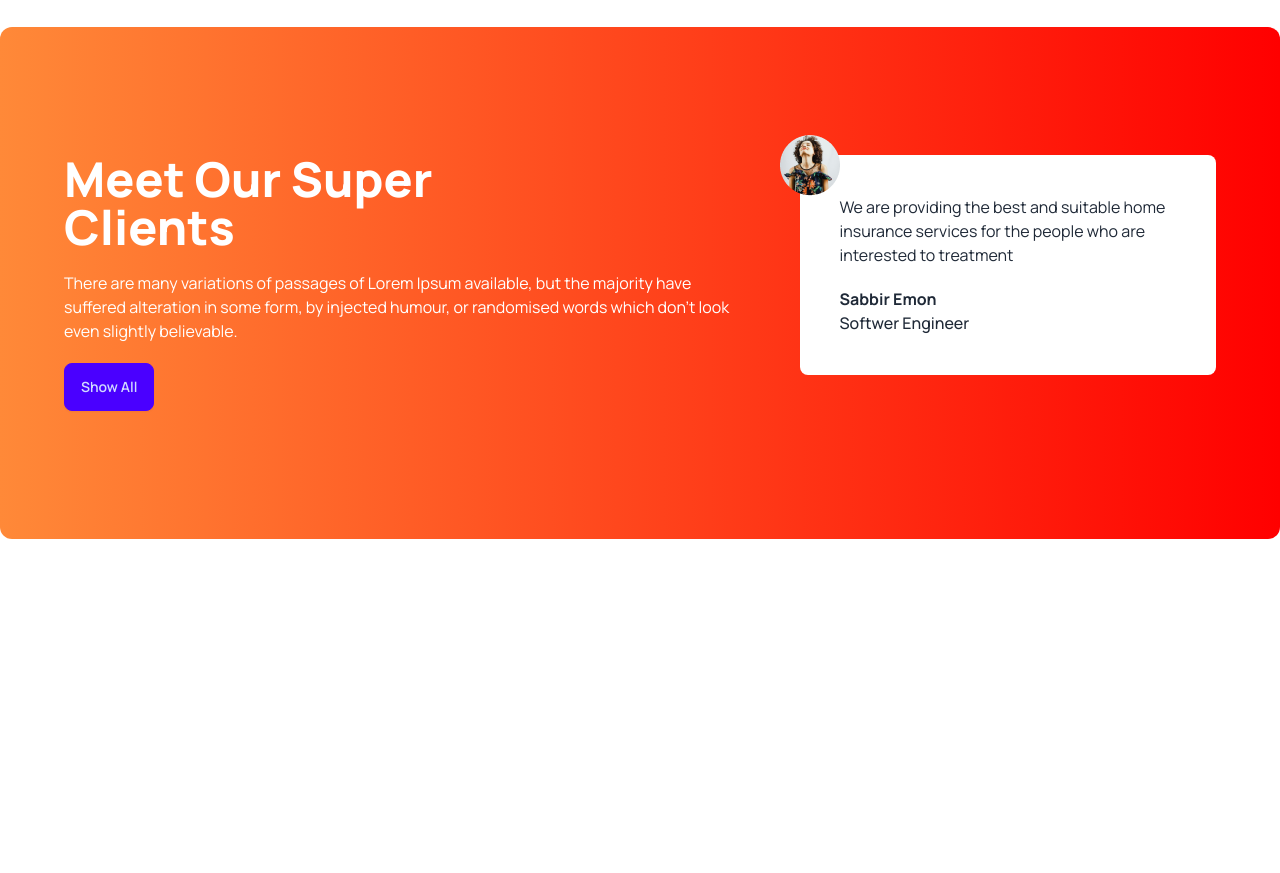
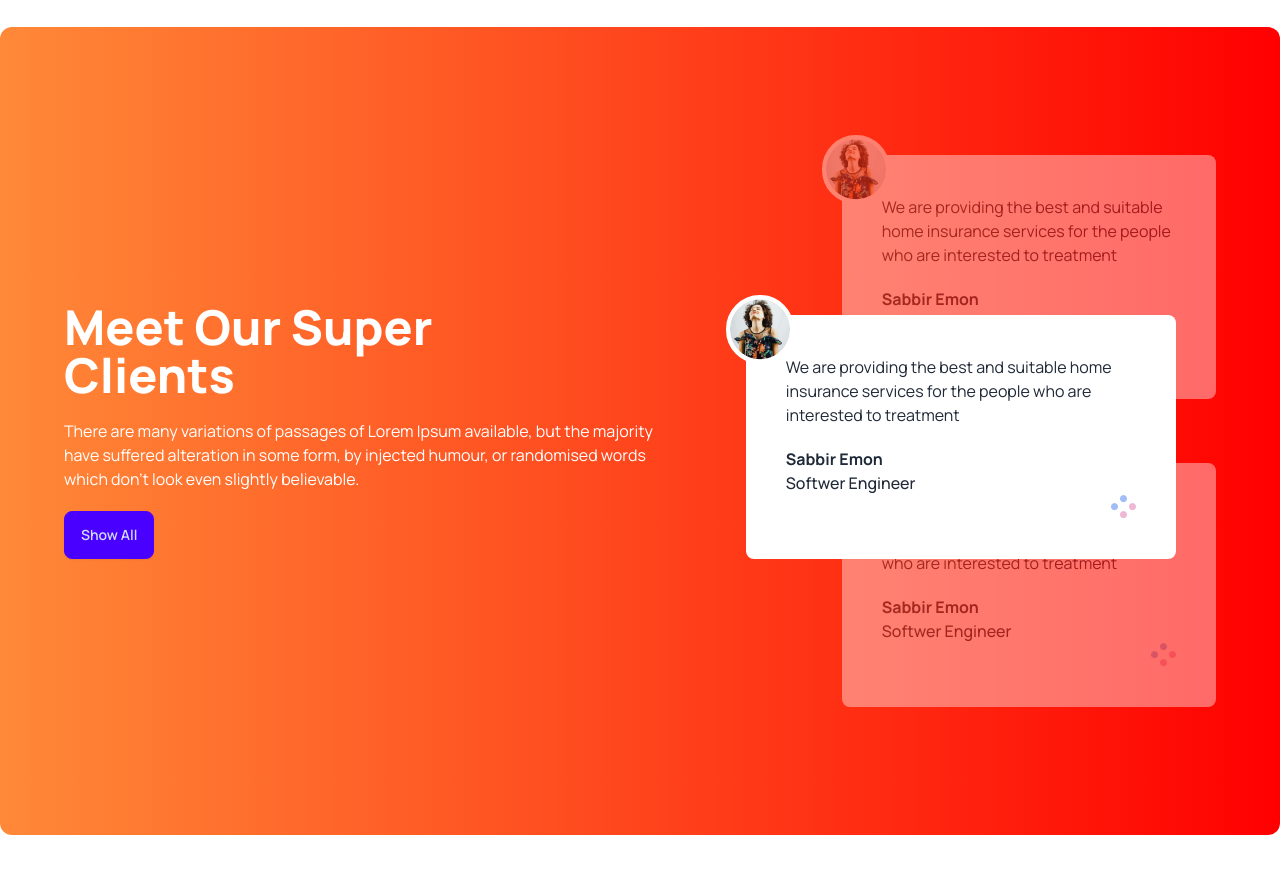
Before and after one commit to SabbirEmon/tea-house-daisy, a plain HTML site: page index.html in a window 1280 px wide. Shown: the part 1760-2633 px from the top of the page. Before the commit the page ends 2395 px from the top, so only its background shows below. Drawn offline with nearby package versions, Linux system fonts and the light colour scheme.

Commit message:
realtive reviews added

```diff
--- a/index.html
+++ b/index.html
@@ -130,19 +130,45 @@
         </section>
         <!--super client section-->
         <section class="my-24 flex flex-col lg:flex-row gap-12 rounded-xl bg-gradient-to-r from-[#FF8938] to-[#FF0000] px-16 py-32">
-            <div class="space-y-5">
+            <div class=" flex lg:pr-28 items-center">
+             <div class="space-y-5">
                 <h2 class="text-5xl font-extrabold text-white">Meet Our Super <br>
-                     Clients</h2>
-                     <p class="text-white">There are many variations of passages of Lorem Ipsum available, but the majority have suffered alteration in some form, by injected humour, or randomised words which don't look even slightly believable. </p>
-                     <button class="btn btn-primary">Show All</button>
+                    Clients</h2>
+                    <p class="text-white">There are many variations of passages of Lorem Ipsum available, but the majority have suffered alteration in some form, by injected humour, or randomised words which don't look even slightly believable. </p>
+                    <button class="btn btn-primary">Show All</button>
+             </div>
             </div>
-            <div>
-                <!--reviews-->
-                <div class="relative  p-10 rounded-lg bg-white">
-                    <img class="absolute -top-5 -left-5 " src="images/client.png" alt="">
+            <!--reviews container-->
+            <div class="relative">
+                <!--next reviews-->
+                <div class="relative z-10 mb-16 opacity-40 p-10 rounded-lg bg-white">
+                    <img class="absolute -top-5 -left-5 border-4 border-white rounded-full bg-white " src="images/client.png" alt="">
                     <p>We are providing the best and suitable home insurance services for the people who are interested to treatment</p>
                     <h4 class="font-bold mt-5">Sabbir Emon</h4>
                     <p class="font-medium">Softwer Engineer</p>
+                    <div class="flex justify-end">
+                        <img src="images/circles.png" alt="">
+                    </div>
+                </div>
+                <!-- current reviews-->
+                <div class="absolute z-20 top-40 lg:-left-24 lg:w-[430px] p-10 rounded-lg bg-white">
+                    <img class="absolute -top-5 -left-5 border-4 border-white rounded-full bg-white " src="images/client.png" alt="">
+                    <p>We are providing the best and suitable home insurance services for the people who are interested to treatment</p>
+                    <h4 class="font-bold mt-5">Sabbir Emon</h4>
+                    <p class="font-medium">Softwer Engineer</p>
+                    <div class="flex justify-end">
+                        <img src="images/circles.png" alt="">
+                    </div>
+                </div>
+                <!--previous reviews-->
+                <div class="relative z-10 opacity-40 p-10 rounded-lg bg-white">
+                    <img class="absolute -top-5 -left-5 border-4 border-white rounded-full bg-white " src="images/client.png" alt="">
+                    <p>We are providing the best and suitable home insurance services for the people who are interested to treatment</p>
+                    <h4 class="font-bold mt-5">Sabbir Emon</h4>
+                    <p class="font-medium">Softwer Engineer</p>
+                    <div class="flex justify-end">
+                        <img src="images/circles.png" alt="">
+                    </div>
                 </div>
             </div>
         </section>
```
